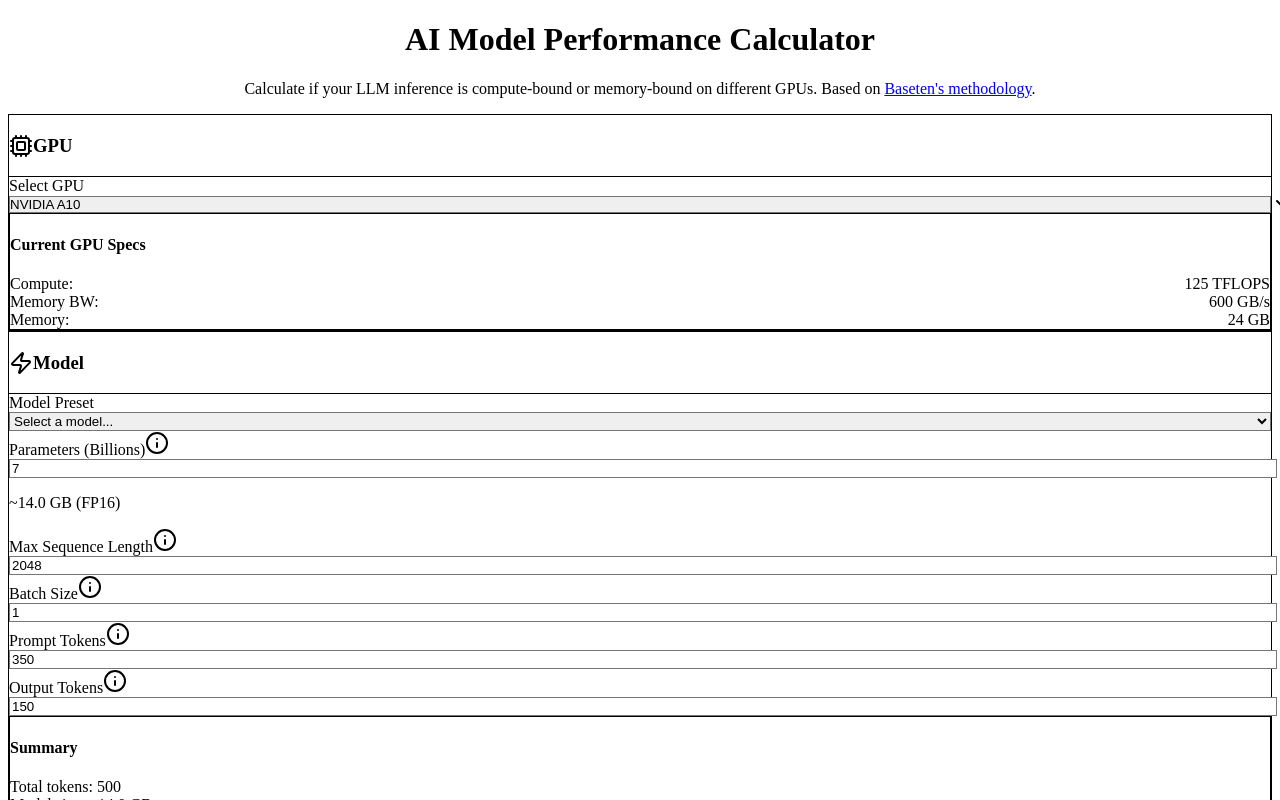
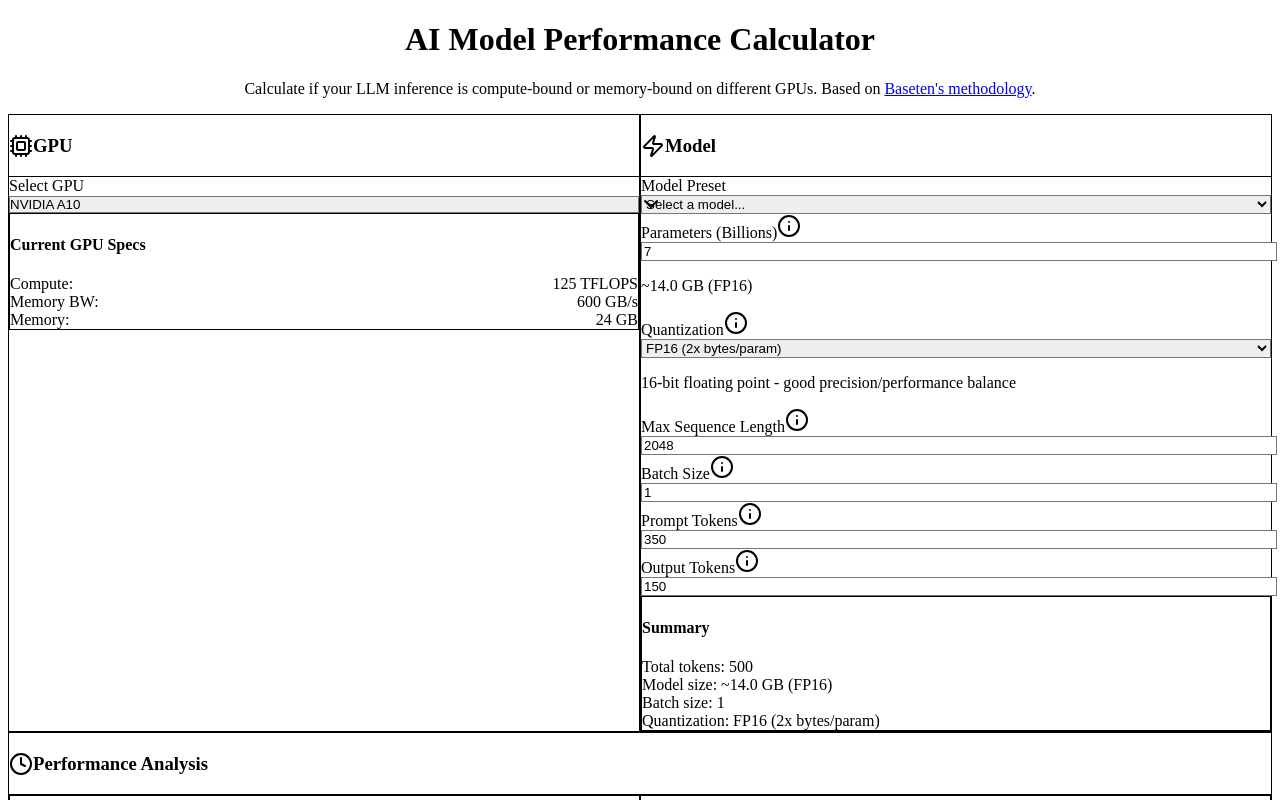
Before and after one commit to NickCao/edge-device-dataset, a React (Vite) app in the folder frontend/: page / in a window 1280 px wide. Shown: the top 800 px of the page. Built offline with nearby package versions, Linux system fonts and the light colour scheme.

Commit message:
New design

```diff
--- a/frontend/src/components/AIModelCalculator.tsx
+++ b/frontend/src/components/AIModelCalculator.tsx
@@ -52,9 +52,10 @@ export const AIModelCalculator: React.FC = () => {
           </p>
         </div>
 
-        <div className="grid grid-cols-1 lg:grid-cols-4 gap-4">
+        <div className="grid grid-cols-1 lg:grid-cols-2 gap-4">
           {/* Input Section */}
-          <div className="lg:col-span-1 space-y-4">
+          <div className="space-y-4">
+            <div className="grid grid-cols-2 gap-4">
               <Card>
                 <CardHeader className="pb-2">
                   <CardTitle className="flex items-center gap-2 text-base">
@@ -85,9 +86,10 @@ export const AIModelCalculator: React.FC = () => {
                 </CardContent>
               </Card>
             </div>
+          </div>
 
           {/* Results Section */}
-          <div className="lg:col-span-3 space-y-4">
+          <div className="space-y-4">
             {results && (
               <>
                 <Card>
--- a/frontend/src/components/ModelInputs.tsx
+++ b/frontend/src/components/ModelInputs.tsx
@@ -1,5 +1,6 @@
 import React from 'react';
-import type { ModelSpecs } from '../types/calculator';
+import type { ModelSpecs, QuantizationType } from '../types/calculator';
+import { QUANTIZATION_OPTIONS } from '../types/calculator';
 import { Info } from 'lucide-react';
 
 interface ModelInputsProps {
@@ -17,7 +18,7 @@ const COMMON_MODELS = [
 ];
 
 export const ModelInputs: React.FC<ModelInputsProps> = ({ modelSpecs, onModelChange }) => {
-  const handleInputChange = (field: keyof ModelSpecs, value: number) => {
+  const handleInputChange = (field: keyof ModelSpecs, value: number | QuantizationType) => {
     onModelChange({ ...modelSpecs, [field]: value });
   };
 
@@ -27,7 +28,9 @@ export const ModelInputs: React.FC<ModelInputsProps> = ({ modelSpecs, onModelCha
     }
   };
 
-  const modelSizeGB = modelSpecs.parameters * 2; // FP16 approximation
+  // Calculate model size based on quantization
+  const quantInfo = QUANTIZATION_OPTIONS.find(q => q.name === modelSpecs.quantization) || QUANTIZATION_OPTIONS[1];
+  const modelSizeGB = modelSpecs.parameters * quantInfo.bytesPerParameter;
 
   return (
     <div className="space-y-3">
@@ -73,7 +76,34 @@ export const ModelInputs: React.FC<ModelInputsProps> = ({ modelSpecs, onModelCha
           step="0.1"
         />
         <p className="text-xs text-gray-500 mt-0.5">
-          ~{modelSizeGB.toFixed(1)} GB (FP16)
+          ~{modelSizeGB.toFixed(1)} GB ({modelSpecs.quantization})
+        </p>
+      </div>
+
+      {/* Quantization */}
+      <div>
+        <label className="block text-xs font-medium text-gray-700 mb-1">
+          Quantization
+          <div className="inline-flex items-center ml-1 group relative">
+            <Info className="h-3 w-3 text-gray-400" />
+            <div className="absolute bottom-full left-1/2 transform -translate-x-1/2 mb-2 px-2 py-1 bg-gray-800 text-white text-xs rounded opacity-0 group-hover:opacity-100 transition-opacity duration-200 pointer-events-none whitespace-nowrap z-10">
+              {quantInfo.description}
+            </div>
+          </div>
+        </label>
+        <select
+          value={modelSpecs.quantization}
+          onChange={(e) => handleInputChange('quantization', e.target.value as QuantizationType)}
+          className="w-full px-3 py-1.5 text-sm border border-gray-300 focus:outline-none focus:ring-2 focus:ring-blue-500 focus:border-blue-500 rounded-md bg-white"
+        >
+          {QUANTIZATION_OPTIONS.map((quant) => (
+            <option key={quant.name} value={quant.name}>
+              {quant.name} ({quant.bytesPerParameter}x bytes/param)
+            </option>
+          ))}
+        </select>
+        <p className="text-xs text-gray-500 mt-0.5">
+          {quantInfo.description}
         </p>
       </div>
 
@@ -170,8 +200,9 @@ export const ModelInputs: React.FC<ModelInputsProps> = ({ modelSpecs, onModelCha
         <h4 className="text-xs font-medium text-green-900 mb-2">Summary</h4>
         <div className="grid grid-cols-1 gap-0.5 text-xs text-green-700">
           <div>Total tokens: {modelSpecs.promptTokens + modelSpecs.outputTokens}</div>
-          <div>Model size: ~{modelSizeGB.toFixed(1)} GB</div>
+          <div>Model size: ~{modelSizeGB.toFixed(1)} GB ({modelSpecs.quantization})</div>
           <div>Batch size: {modelSpecs.batchSize}</div>
+          <div>Quantization: {modelSpecs.quantization} ({quantInfo.bytesPerParameter}x bytes/param)</div>
         </div>
       </div>
     </div>
--- a/frontend/src/components/ResultsDisplay.tsx
+++ b/frontend/src/components/ResultsDisplay.tsx
@@ -7,7 +7,7 @@ interface ResultsDisplayProps {
   results: CalculationResults;
 }
 
-export const ResultsDisplay: React.FC<ResultsDisplayProps> = ({ gpu, results }) => {
+export const ResultsDisplay: React.FC<ResultsDisplayProps> = ({ results }) => {
   const formatTime = (ms: number): string => {
     if (ms < 1000) return `${ms.toFixed(1)}ms`;
     return `${(ms / 1000).toFixed(2)}s`;
--- a/frontend/src/types/calculator.ts
+++ b/frontend/src/types/calculator.ts
@@ -11,6 +11,16 @@ export interface ModelSpecs {
   batchSize: number;
   promptTokens: number;
   outputTokens: number;
+  quantization: QuantizationType;
+}
+
+export type QuantizationType = 'FP32' | 'FP16' | 'INT8' | 'INT4';
+
+export interface QuantizationInfo {
+  name: QuantizationType;
+  bytesPerParameter: number;
+  description: string;
+  computeMultiplier: number; // Performance multiplier for compute operations
 }
 
 export interface CalculationResults {
@@ -28,6 +38,33 @@ export interface ComparisonResult {
   gpu: GPUSpecs;
   results: CalculationResults;
 }
+
+export const QUANTIZATION_OPTIONS: QuantizationInfo[] = [
+  {
+    name: 'FP32',
+    bytesPerParameter: 4,
+    description: '32-bit floating point - highest precision, largest size',
+    computeMultiplier: 0.5, // Slower than FP16
+  },
+  {
+    name: 'FP16',
+    bytesPerParameter: 2,
+    description: '16-bit floating point - good precision/performance balance',
+    computeMultiplier: 1.0, // Baseline
+  },
+  {
+    name: 'INT8',
+    bytesPerParameter: 1,
+    description: '8-bit integer - smaller size, slight quality loss',
+    computeMultiplier: 2.0, // Faster compute
+  },
+  {
+    name: 'INT4',
+    bytesPerParameter: 0.5,
+    description: '4-bit integer - smallest size, noticeable quality loss',
+    computeMultiplier: 4.0, // Much faster compute
+  },
+];
 
 export const COMMON_GPUS: GPUSpecs[] = [
   // Server/Datacenter GPUs
@@ -167,4 +204,5 @@ export const DEFAULT_MODEL: ModelSpecs = {
   batchSize: 1,
   promptTokens: 350,
   outputTokens: 150,
+  quantization: 'FP16',
 };
--- a/frontend/src/utils/calculations.ts
+++ b/frontend/src/utils/calculations.ts
@@ -1,4 +1,20 @@
-import type { GPUSpecs, ModelSpecs, CalculationResults } from '../types/calculator';
+import type { GPUSpecs, ModelSpecs, CalculationResults, QuantizationInfo } from '../types/calculator';
+import { QUANTIZATION_OPTIONS } from '../types/calculator';
+
+/**
+ * Get quantization information for a given quantization type
+ */
+function getQuantizationInfo(quantization: string): QuantizationInfo {
+  return QUANTIZATION_OPTIONS.find(q => q.name === quantization) || QUANTIZATION_OPTIONS[1]; // Default to FP16
+}
+
+/**
+ * Calculate model size in bytes based on parameters and quantization
+ */
+function calculateModelSizeBytes(model: ModelSpecs): number {
+  const quantInfo = getQuantizationInfo(model.quantization);
+  return model.parameters * 1e9 * quantInfo.bytesPerParameter;
+}
 
 /**
  * Calculate the operations-to-byte ratio of a GPU
@@ -40,10 +56,12 @@ export function calculateArithmeticIntensity(model: ModelSpecs): number {
 export function calculatePrefillTime(gpu: GPUSpecs, model: ModelSpecs): number {
   // Prefill time = number of tokens * (number of parameters * 2 FLOP) / compute bandwidth
   // Factor of 2 accounts for forward pass operations
+  // Quantization affects compute performance
+  const quantInfo = getQuantizationInfo(model.quantization);
   const totalFlops = model.promptTokens * (model.parameters * 1e9) * 2;
-  const computeFlops = gpu.computeBandwidth * 1e12;
+  const effectiveComputeFlops = gpu.computeBandwidth * 1e12 * quantInfo.computeMultiplier;
 
-  return (totalFlops / computeFlops) * 1000; // Convert to milliseconds
+  return (totalFlops / effectiveComputeFlops) * 1000; // Convert to milliseconds
 }
 
 /**
@@ -52,8 +70,8 @@ export function calculatePrefillTime(gpu: GPUSpecs, model: ModelSpecs): number {
  */
 export function calculateTimePerToken(gpu: GPUSpecs, model: ModelSpecs): number {
   // Time per token = model size in bytes / memory bandwidth
-  // Model size = parameters * 2 bytes (FP16)
-  const modelSizeBytes = model.parameters * 1e9 * 2;
+  // Model size depends on quantization
+  const modelSizeBytes = calculateModelSizeBytes(model);
   const memoryBytesPerSecond = gpu.memoryBandwidth * 1e9;
 
   return (modelSizeBytes / memoryBytesPerSecond) * 1000; // Convert to milliseconds
```
Lines whose indentation alone changed are shown as unchanged.
